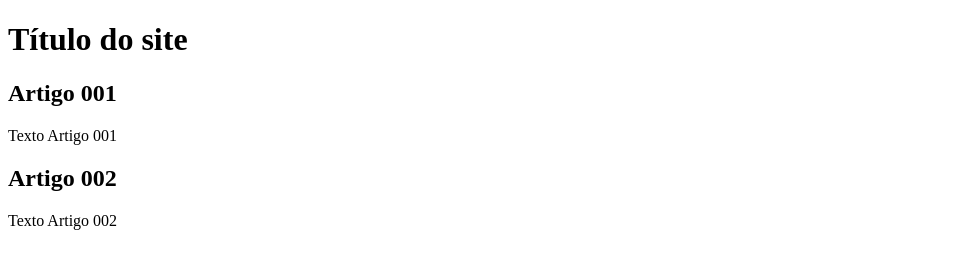
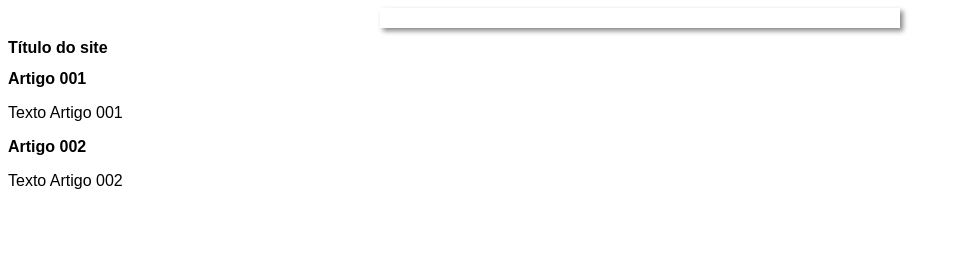
Before and after one commit to andreAlaGit/projeto-site, a plain HTML site: page index.html in a window 1280 px wide. Shown: the whole page, without its empty margins (0-961 px from the left). Drawn offline with Linux system fonts and the light colour scheme.

Commit message:
iniciei design

```diff
--- /dev/null
+++ b/estilos/style.css
@@ -0,0 +1,17 @@
+*{
+    font-family: Arial, Helvetica, sans-serif;
+    font-size: 16px;
+
+}
+
+body{
+    background-color: rgb(204.157,248);
+}
+
+main{
+    background-color:white;
+    width: 500px;
+    margin:auto;
+    padding: 10px;
+    box-shadow: 3px 3px 5px rgba(0, 0, 0, 0.473);
+}
--- a/index.html
+++ b/index.html
@@ -5,6 +5,7 @@
     <meta http-equiv="X-UA-Compatible" content="IE=edge">
     <meta name="viewport" content="width=device-width, initial-scale=1.0">
     <title>Título do site</title>
+    <link rel="stylesheet" href="estilos/style.css">
 </head>
 <body>
     <main></main>
```
